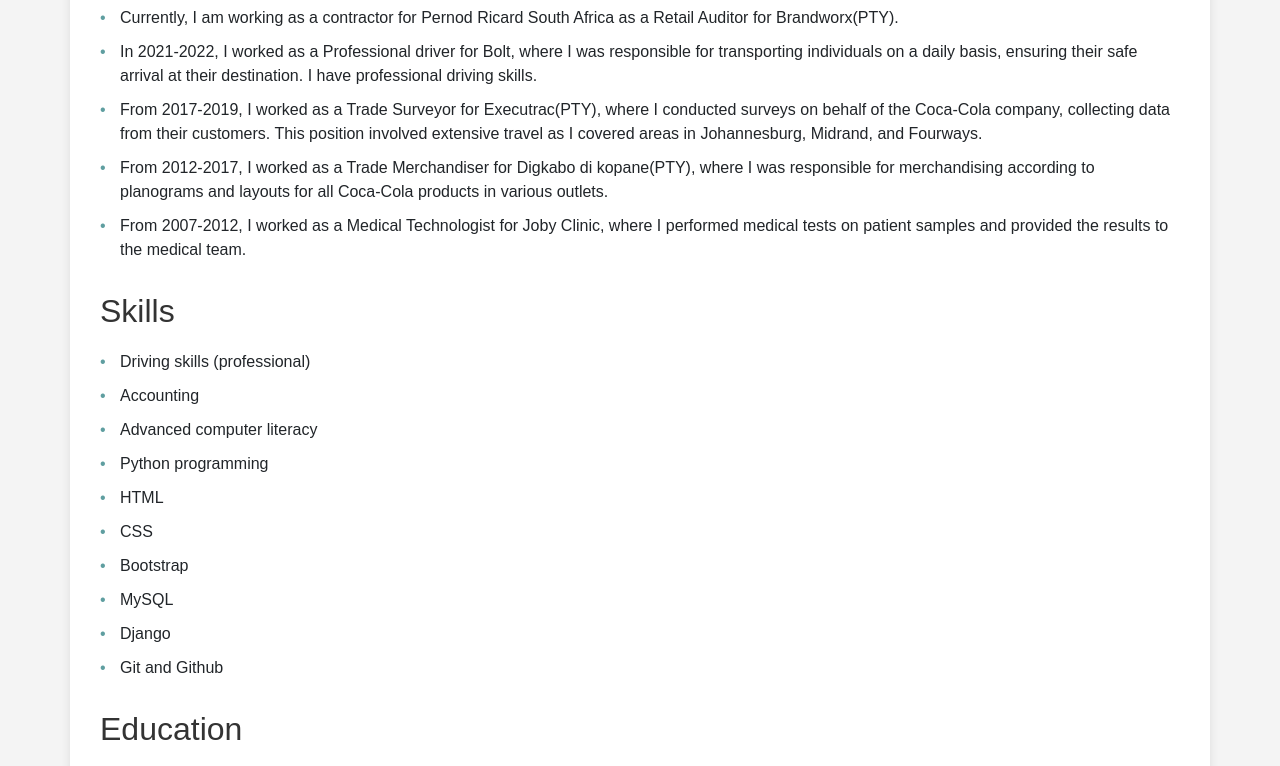
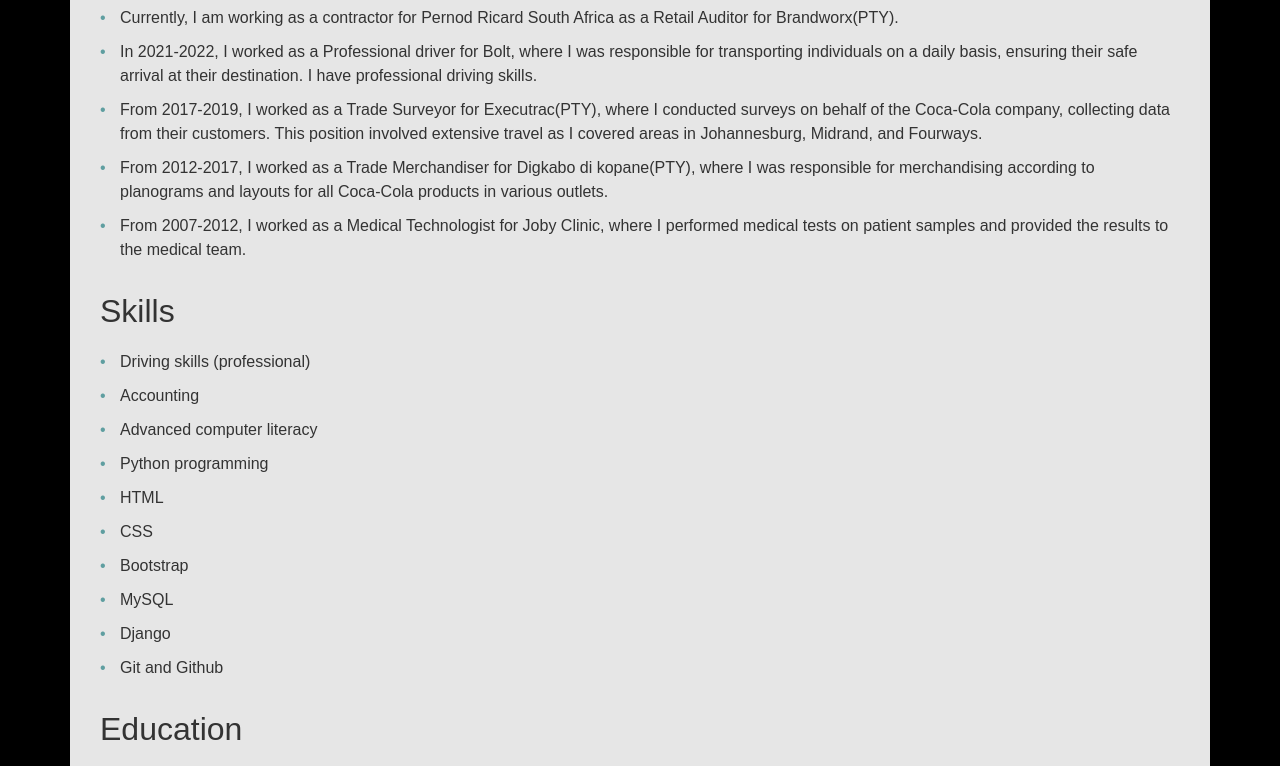
Before and after one commit to TDKasala/MyCV, a plain HTML site: page index.html in a window 1280 px wide. Shown: the part 543-1309 px from the top of the page. Drawn offline with nearby package versions, Linux system fonts and the light colour scheme.

Commit message:
Update style.css

```diff
--- a/style.css
+++ b/style.css
@@ -1,17 +1,18 @@
 /* Add some general styling */
 body {
     font-family: Arial, sans-serif;
-    background-color: #f4f4f4;
+    background-color: #000000; /* Set the background color to black */
     margin: 0;
     padding: 0;
 }
 
 .container {
-    background-color: #ffffff;
+    background-color: rgba(255, 255, 255, 0.9); /* Use a slightly transparent white background */
     padding: 30px;
     box-shadow: 0 0 10px rgba(0, 0, 0, 0.1);
     border-radius: 10px;
     margin: 50px auto;
+    color: #333333; /* Set text color for readability */
 }
 
 /* Style the header section */
```
